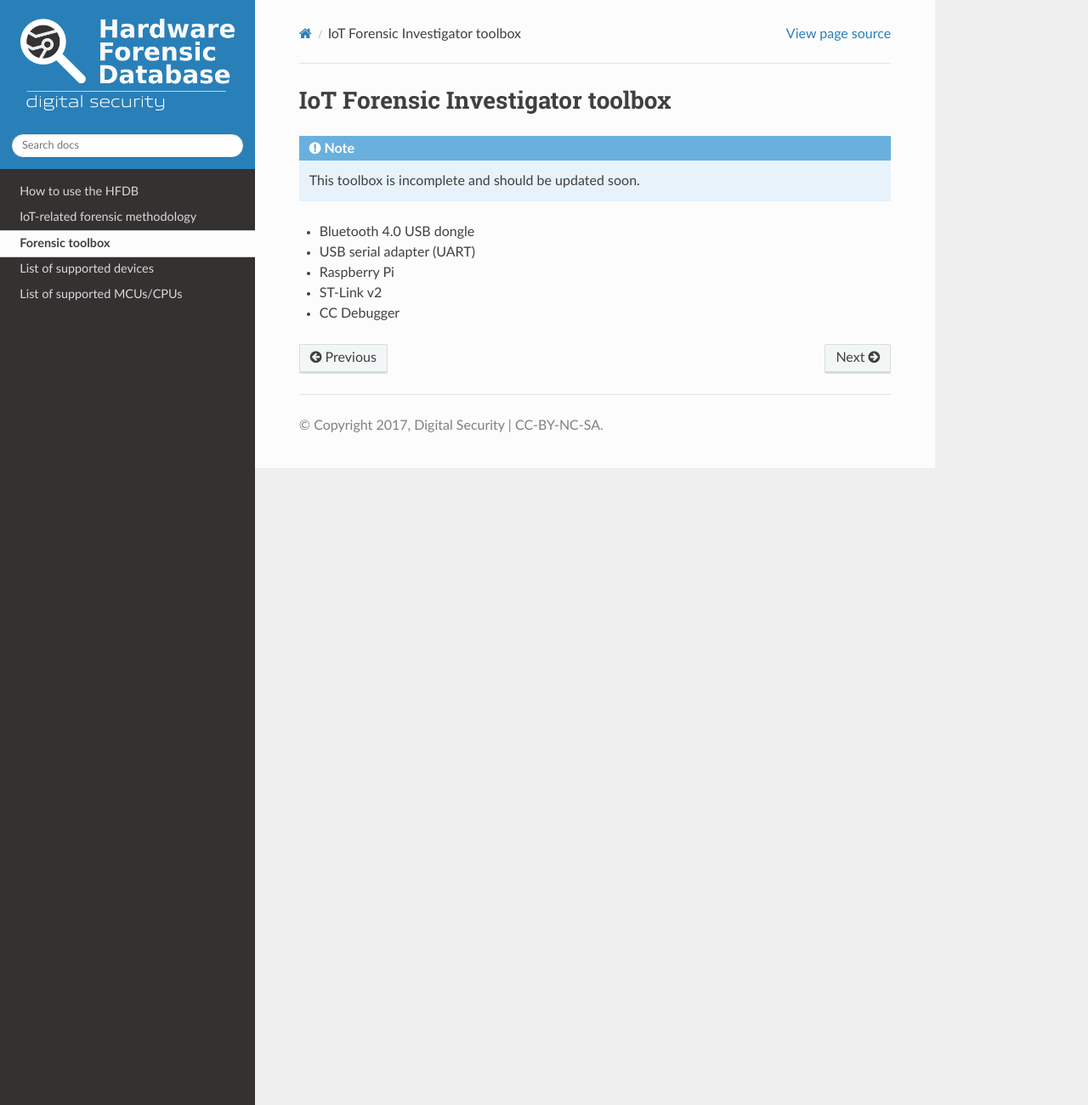
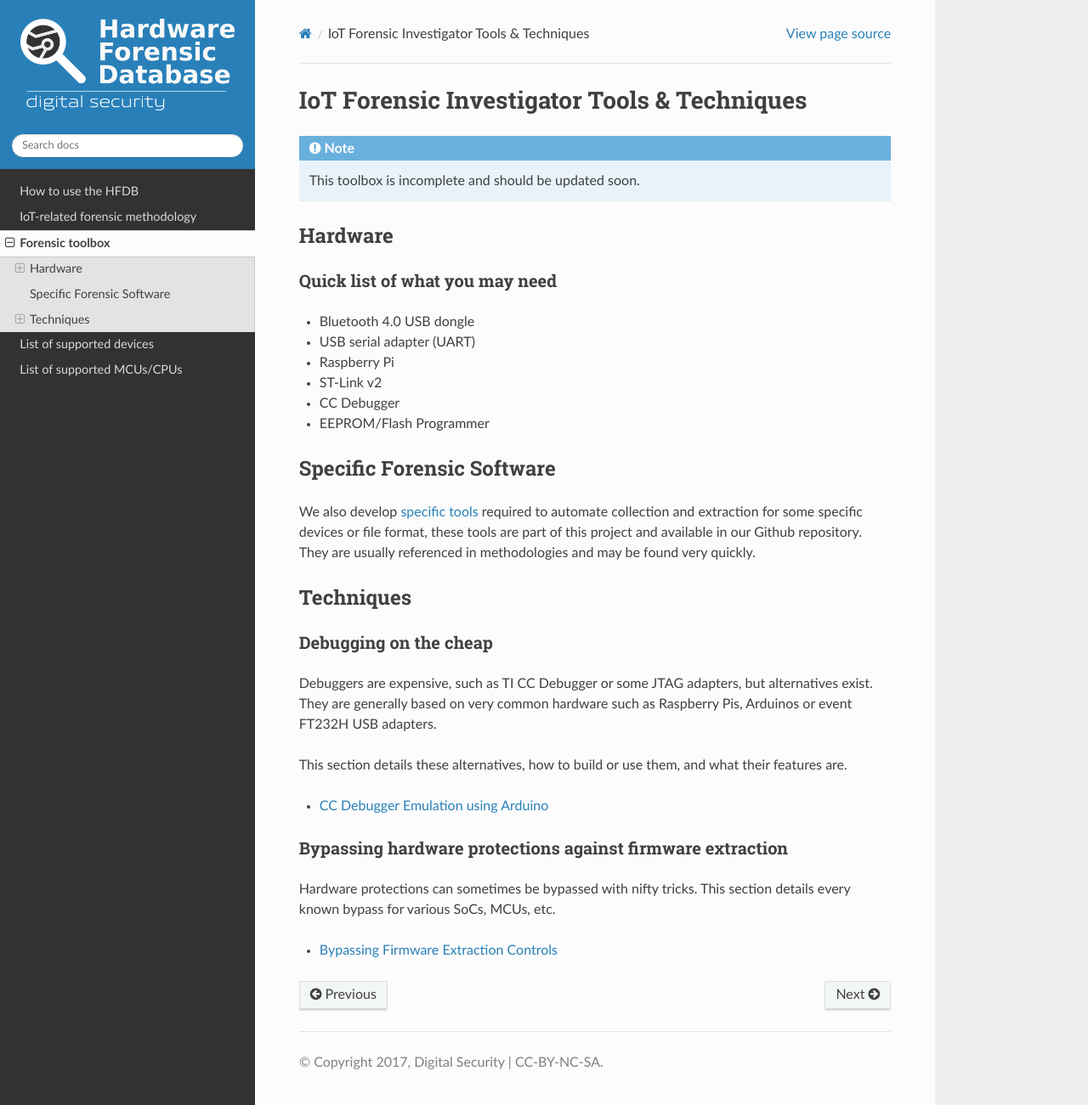
Before and after one commit to DigitalSecurity/hfdb.io, a Sphinx documentation site: the page built from website/source/toolbox.rst, in a window 1280 px wide and 1301 px high. Shown: the whole window at 85% size. Built offline with Sphinx 7.4.7 and the Read the Docs theme 2.0.0, drawn with Linux system fonts in a browser that asks for light colours.

Commit message:
Restructured a bit our toolbox.

```diff
--- a/website/source/cpumcus/nordic-semi/nrf51822.rst
+++ b/website/source/cpumcus/nordic-semi/nrf51822.rst
@@ -101,6 +101,9 @@ or 0.**
 
   * **Debug features are disabled once and for all when RDP level 2 is set**
 
+
+.. _nrf51_bypass:
+
 Bypassing Firmware Extraction Controls
 --------------------------------------
 
--- a/website/source/cpumcus/ti/ti_tools_techniques.rst
+++ b/website/source/cpumcus/ti/ti_tools_techniques.rst
@@ -1,6 +1,8 @@
 ================================================
 Tools and Techniques for Assessing TI CCxxxx ICs
 ================================================
+
+.. _ti-techniques-arduino-cc:
 
 -----------------------------------
 CC Debugger Emulation using Arduino
--- a/website/source/toolbox.rst
+++ b/website/source/toolbox.rst
@@ -1,12 +1,51 @@
-=================================
-IoT Forensic Investigator toolbox
-=================================
+********************************************
+IoT Forensic Investigator Tools & Techniques
+********************************************
 
 .. note:: This toolbox is incomplete and should be updated soon.
 
+
+Hardware
+========
+
+Quick list of what you may need
+-------------------------------
 
 * Bluetooth 4.0 USB dongle
 * USB serial adapter (UART)
 * Raspberry Pi
 * ST-Link v2
 * CC Debugger
+* EEPROM/Flash Programmer
+
+
+
+Specific Forensic Software
+==========================
+
+We also develop `specific tools <https://github.com/digitalsecurity/hfdb.io/tree/master/tools/>`_ required to automate collection and extraction for some specific devices or file format, these tools
+are part of this project and available in our Github repository. They are usually referenced in methodologies and may be found very quickly.
+
+
+Techniques
+==========
+
+Debugging on the cheap
+----------------------
+
+Debuggers are expensive, such as TI CC Debugger or some JTAG adapters, but alternatives
+exist. They are generally based on very common hardware such as Raspberry Pis,
+Arduinos or event FT232H USB adapters.
+
+This section details these alternatives, how to build or use them, and what their
+features are.
+
+* :ref:`ti-techniques-arduino-cc`
+
+Bypassing hardware protections against firmware extraction
+----------------------------------------------------------
+
+Hardware protections can sometimes be bypassed with nifty tricks. This section
+details every known bypass for various SoCs, MCUs, etc.
+
+* :ref:`nrf51_bypass`
```
Also changed, not shown: website/source/howto.rst (+0 -8 lines).
